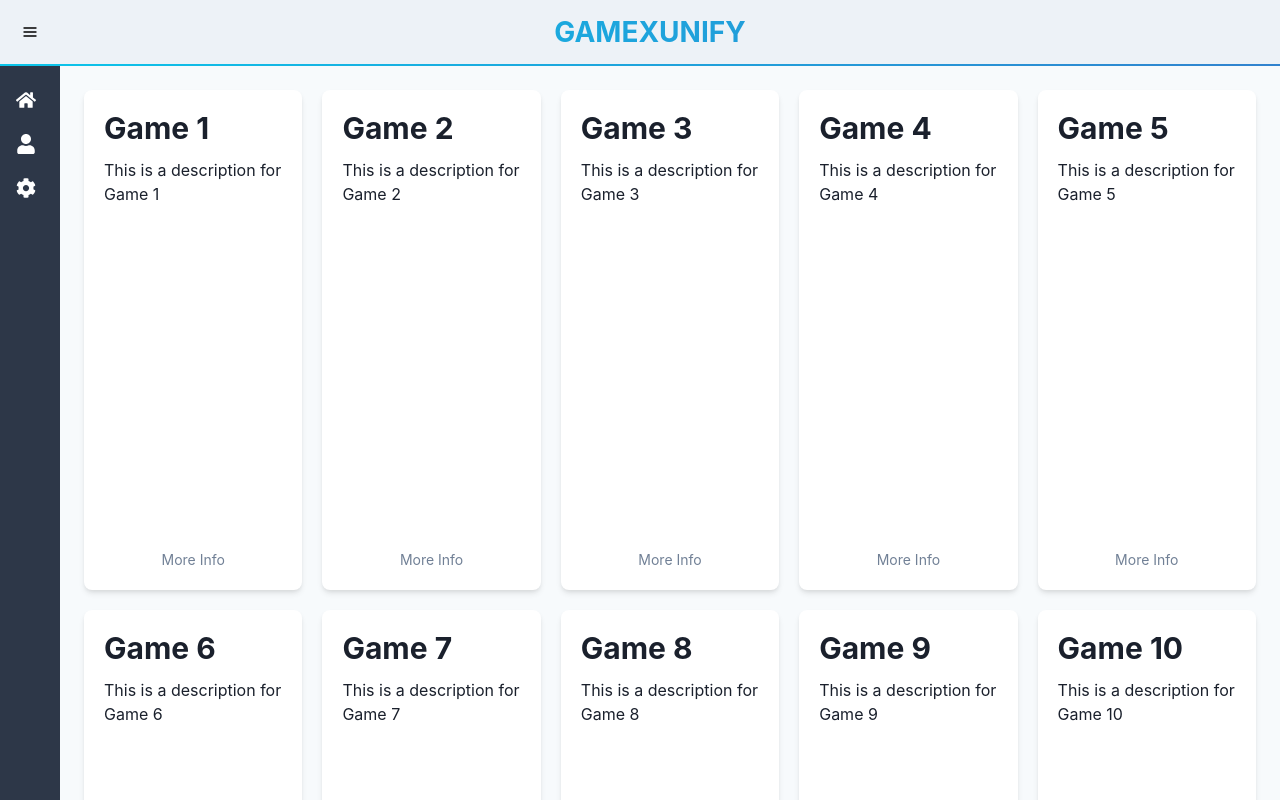
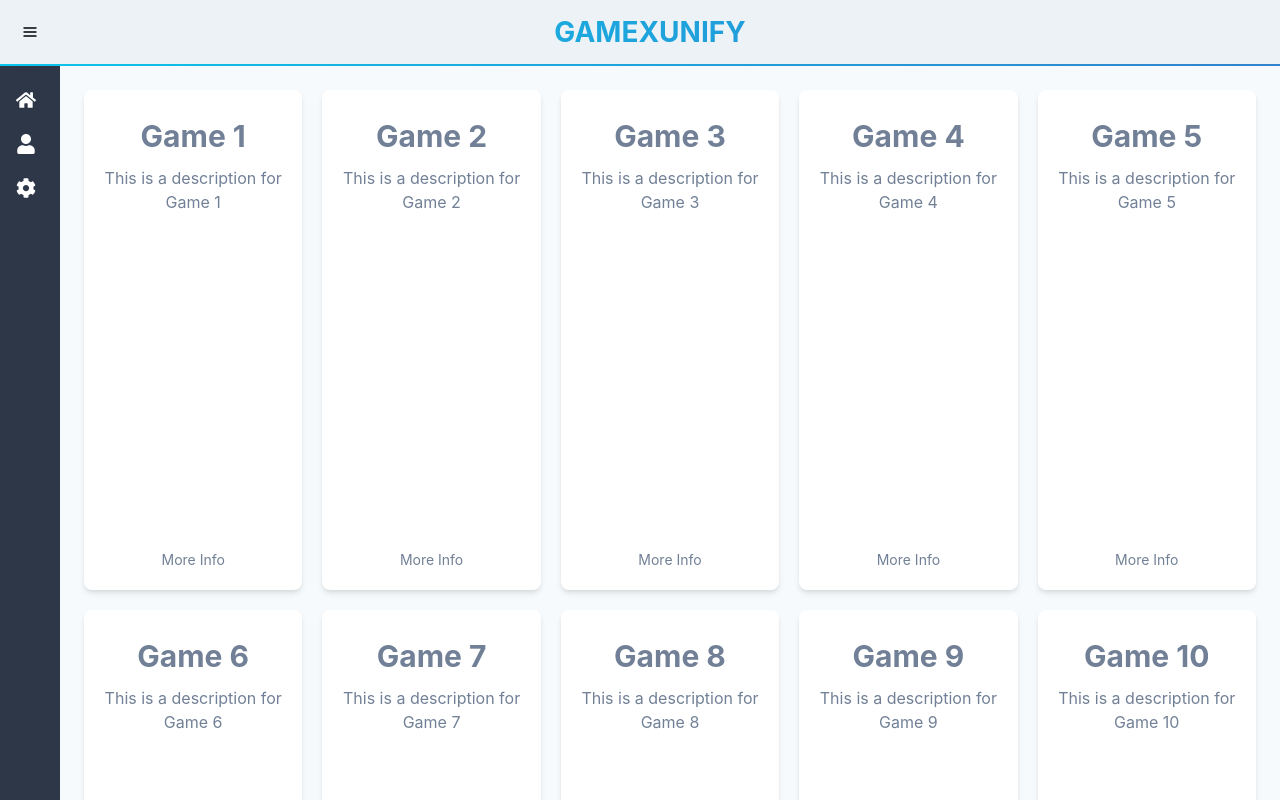
Before and after one commit to juic-in/game-library, a React (Vite) app in the folder project-frontend/: page / in a window 1280 px wide. Shown: the top 800 px of the page. Built offline with nearby package versions, Linux system fonts and the light colour scheme.

Commit message:
chore: centered texts and now can actually see the texts, # replace with images and text after when fetching data

```diff
--- a/project-frontend/src/App.tsx
+++ b/project-frontend/src/App.tsx
@@ -13,12 +13,10 @@ function App() {
   const toggleSidebar = () => setSideBarCollapsed(!sideBarCollapsed);
 
   return (
-    <Box minH={'100vh'} bg={useColorModeValue('gray.100', 'gray.900')}>
+    <Box minH="100vh" bg={useColorModeValue('gray.100', 'gray.900')}>
       <Navbar toggleSidebar={toggleSidebar} />
-
-      <Flex height="calc(100vh - 64px)">
+      <Flex height="100%">
         <Sidebar isCollapsed={sideBarCollapsed} />
-
         <Box flex="1" p={4} bg="gray.50">
           <Routes>
             <Route path="/" element={<HomePage />} />
--- a/project-frontend/src/components/GameCard.tsx
+++ b/project-frontend/src/components/GameCard.tsx
@@ -1,4 +1,5 @@
-import { Box, Heading, Text, useBreakpointValue } from "@chakra-ui/react";
+import { Box, Heading, Text, useBreakpointValue } from '@chakra-ui/react';
+import { GrAnalytics } from 'react-icons/gr';
 
 interface Props {
   title: string;
@@ -6,7 +7,7 @@ interface Props {
 }
 
 export const GameCard = ({ title, description }: Props) => {
-  const cardHeight = useBreakpointValue({ base: "400px", md: "500px" });
+  const cardHeight = useBreakpointValue({ base: '400px', md: '500px' });
 
   return (
     <Box
@@ -25,10 +26,18 @@ export const GameCard = ({ title, description }: Props) => {
       justifyContent="space-between"
       maxW="sm"
     >
-      <Heading size="lg" mb={3}>{title}</Heading>
-      <Text flex="1" mb={3}>{description}</Text>
       <Box mt={2} textAlign="center">
-        <Text fontSize="sm" color="gray.500">More Info</Text>
+        <Heading size="lg" mb={3} color="gray.500">
+          {title}
+        </Heading>
+        <Text flex="1" mb={3} color="gray.500">
+          {description}
+        </Text>
+      </Box>
+      <Box mt={2} textAlign="center">
+        <Text fontSize="sm" color="gray.500">
+          More Info
+        </Text>
       </Box>
     </Box>
   );
```
